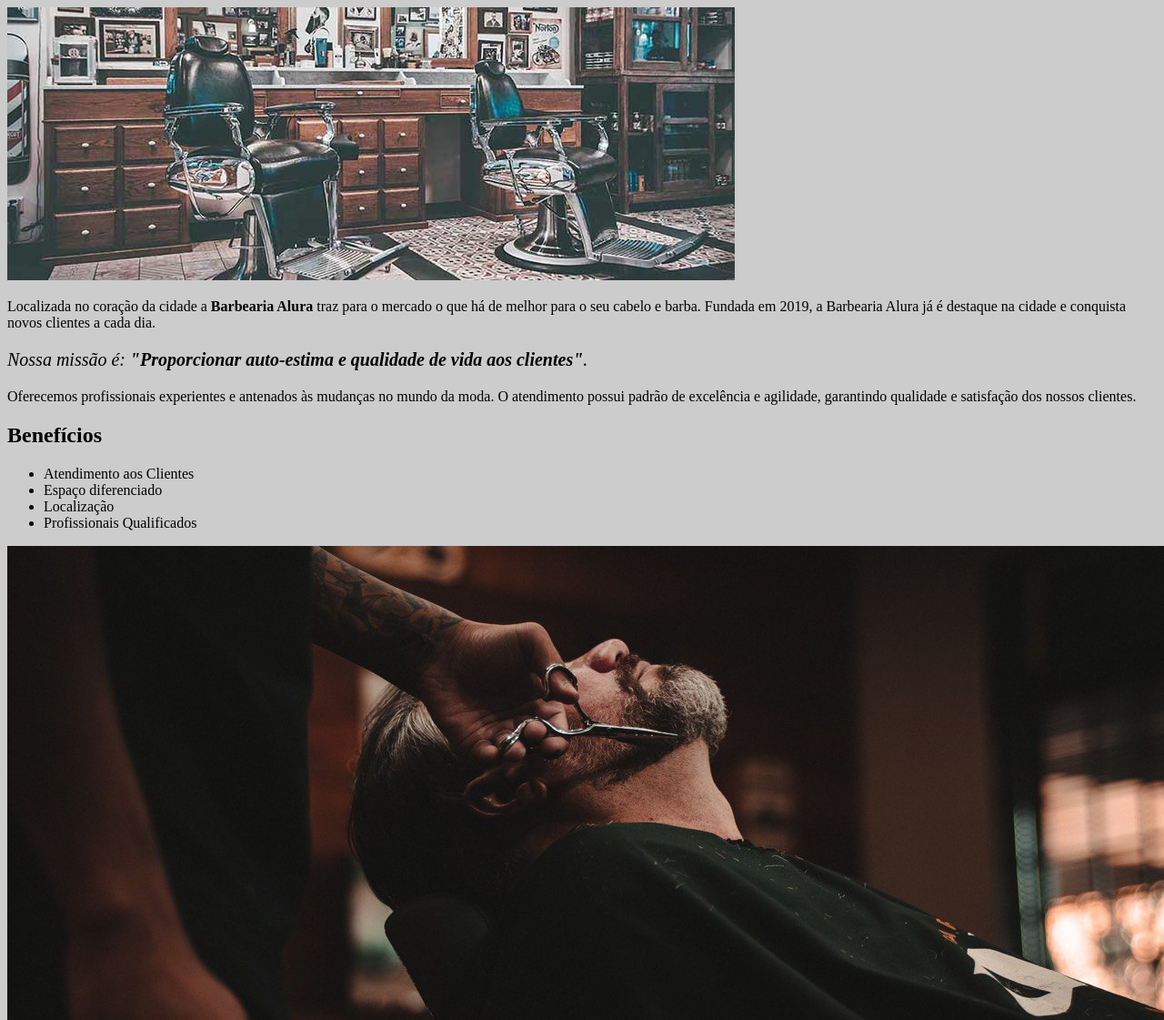
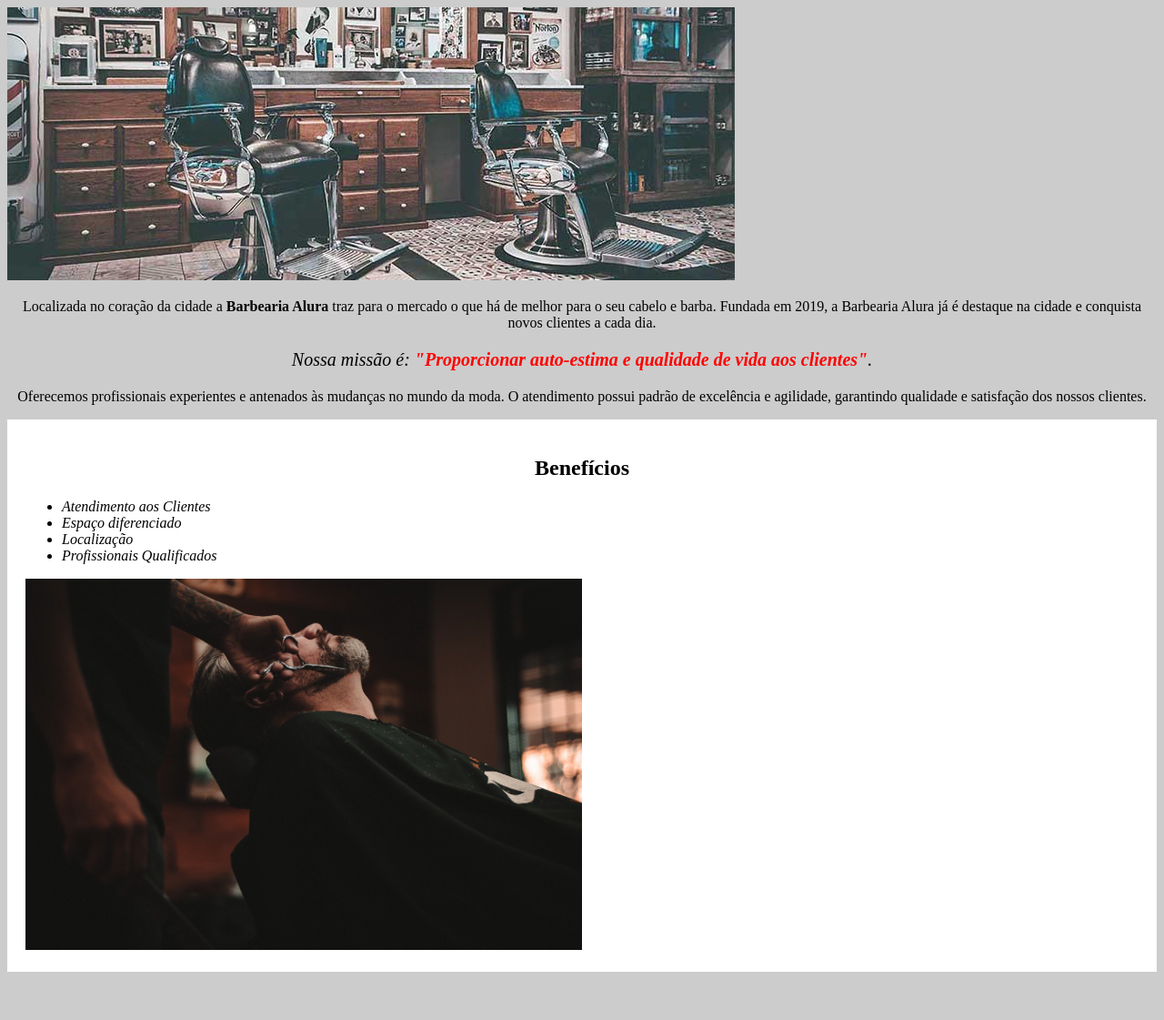
Before and after one commit to nossalobomal2007/BarbeariaAlura, a plain HTML site: page index.html in a window 1280 px wide. Shown: the top 1121 px of the page at 91% size. After the commit the page ends 1076 px from the top, so only its background shows below. Drawn offline with Linux system fonts and the light colour scheme.

Commit message:
bsfjkljkj

```diff
--- a/style.css
+++ b/style.css
@@ -10,9 +10,34 @@ body {
 
 }
 
-text-align: center;
+h1 {
+    text-align: center;
 }
 
+p{
+    text-align: center;
+}
+
+#missao {
+    font-size: 20px;
+}
 em strong {
     color: #FF0000;
+
 }
+
+.itens {
+    font-style: italic;
+}
+
+.beneficios {
+    background: #FFFFFF;
+    padding: 20px;
+}
+
+h2 {
+    text-align: center;
+}
+.imagembeneficios {
+    width: 50%;
+}
```
